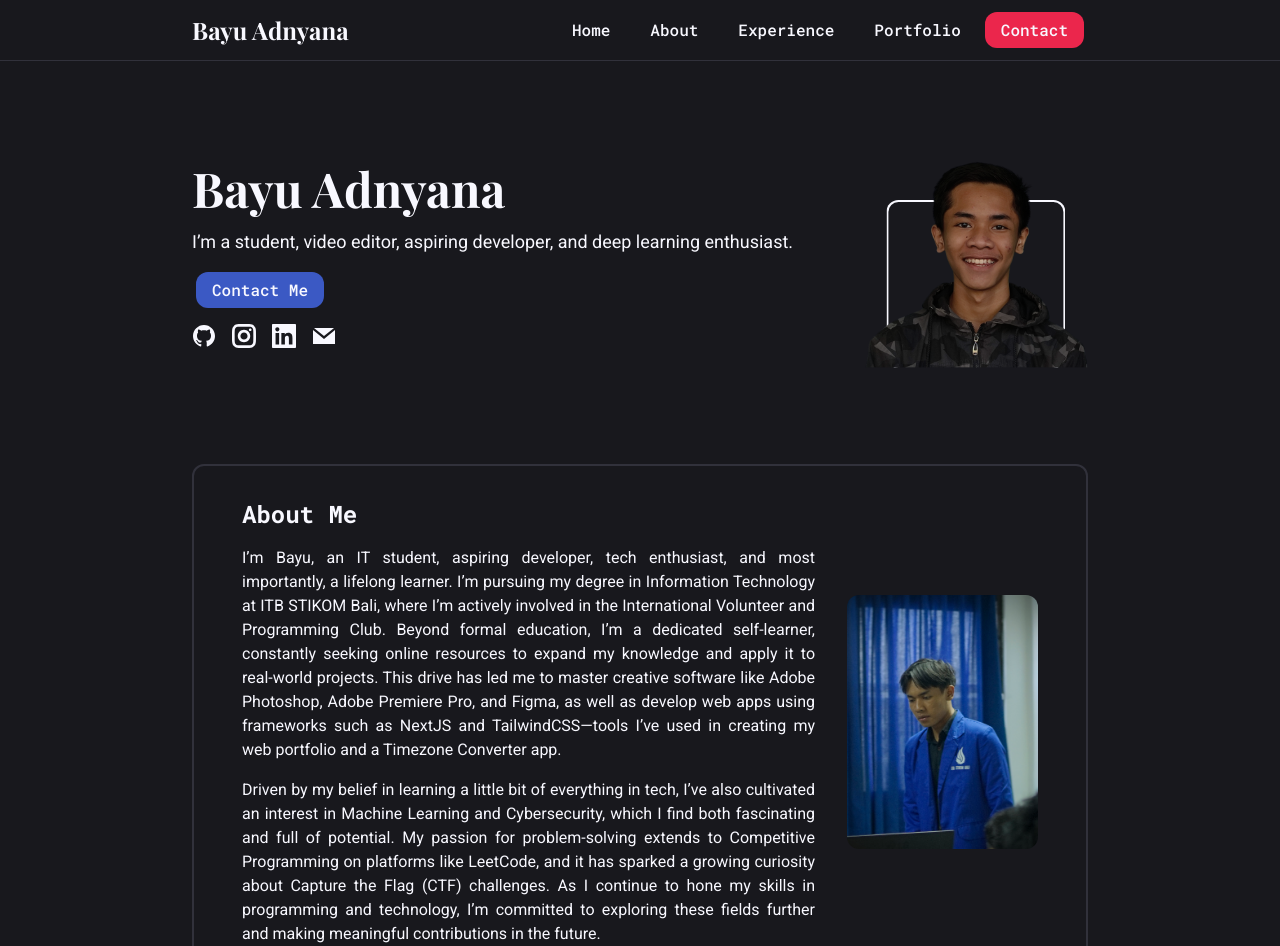
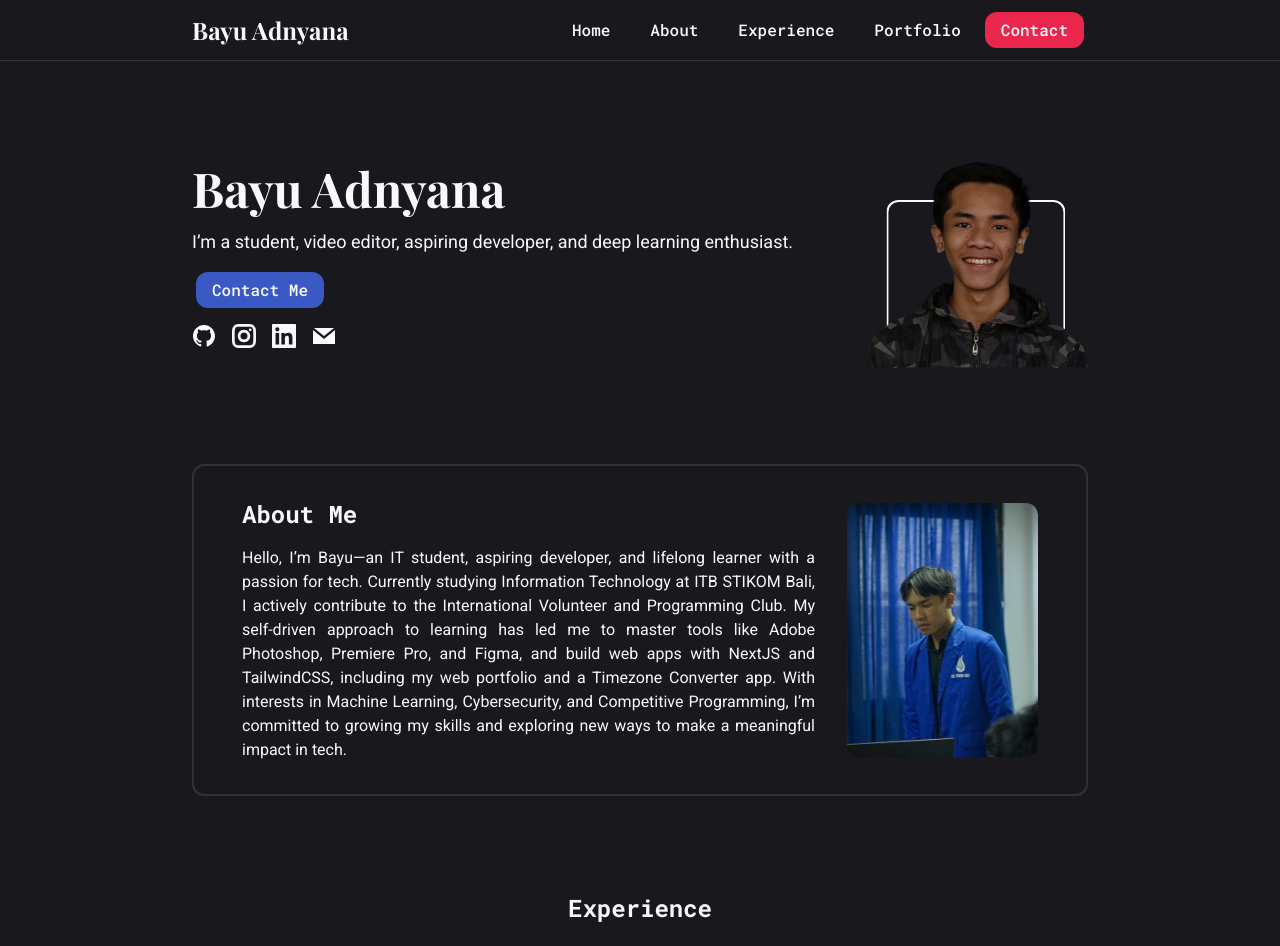
Before and after one commit to 0Adnyana/portfolio-bayuadnyana, a Next.js app: page / in a window 1280 px wide. Shown: the top 946 px of the page. Built offline with nearby package versions, Linux system fonts and the light colour scheme; a web font is replaced by a local one.

Commit message:
update about description

```diff
--- a/components/partials/AboutMe.tsx
+++ b/components/partials/AboutMe.tsx
@@ -12,21 +12,12 @@ const AboutMe = () => {
 				<SectionTitle title="About Me"></SectionTitle>
 				<div className="flex flex-col space-y-4">
 					<p className="font-roboto font-normal text-base text-foreground text-justify">
-						I’m Bayu, an IT student, aspiring developer, tech enthusiast, and most importantly, a lifelong learner. I’m
-						pursuing my degree in Information Technology at ITB STIKOM Bali, where I’m actively involved in the
-						International Volunteer and Programming Club. Beyond formal education, I’m a dedicated self-learner,
-						constantly seeking online resources to expand my knowledge and apply it to real-world projects. This drive
-						has led me to master creative software like Adobe Photoshop, Adobe Premiere Pro, and Figma, as well as
-						develop web apps using frameworks such as NextJS and TailwindCSS—tools I’ve used in creating my web
-						portfolio and a Timezone Converter app.
-					</p>
-					<p className="font-roboto font-normal text-base text-foreground text-justify">
-						Driven by my belief in learning a little bit of everything in tech, I’ve also cultivated an interest in
-						Machine Learning and Cybersecurity, which I find both fascinating and full of potential. My passion for
-						problem-solving extends to Competitive Programming on platforms like LeetCode, and it has sparked a growing
-						curiosity about Capture the Flag (CTF) challenges. As I continue to hone my skills in programming and
-						technology, I’m committed to exploring these fields further and making meaningful contributions in the
-						future.
+						Hello, I’m Bayu—an IT student, aspiring developer, and lifelong learner with a passion for tech. Currently
+						studying Information Technology at ITB STIKOM Bali, I actively contribute to the International Volunteer and
+						Programming Club. My self-driven approach to learning has led me to master tools like Adobe Photoshop,
+						Premiere Pro, and Figma, and build web apps with NextJS and TailwindCSS, including my web portfolio and a
+						Timezone Converter app. With interests in Machine Learning, Cybersecurity, and Competitive Programming, I’m
+						committed to growing my skills and exploring new ways to make a meaningful impact in tech.
 					</p>
 				</div>
 			</div>
```
